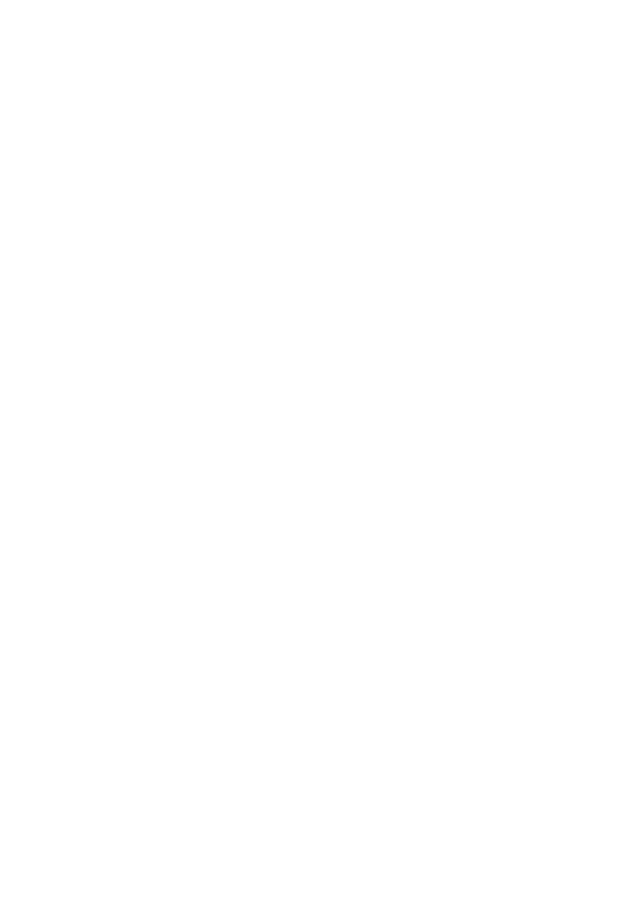
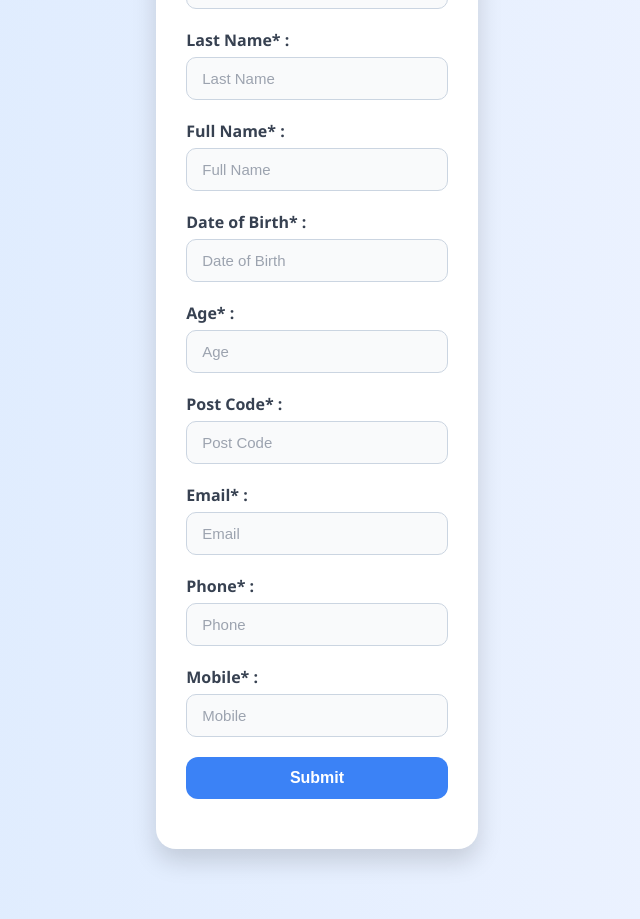
Before and after one commit to amruthamavuri/REACT-Assignment, a React (Create React App) app in the folder user-registration/: page / in a window 1280 px wide. Shown: the part 320-1239 px from the top of the page, without its empty margins (323-963 px from the left). Before the commit the page ends 800 px from the top, so only its background shows below. Built offline with nearby package versions, Linux system fonts and the light colour scheme.

Commit message:
Updated Form

```diff
--- a/user-registration/src/App.js
+++ b/user-registration/src/App.js
@@ -1,5 +1,6 @@
 import React from 'react';
 import { useState } from 'react';
+import './Registration.css'
 
 function Registration()
 {
@@ -56,7 +57,9 @@
 
 return(
 <>
-  <form onSubmit={e => e.preventDefault()}>
+  <form onSubmit={e => {e.preventDefault();
+    alert("Form Submitted Successfully");
+  }}>
 
   <h1>User Registration</h1>
     <div>
@@ -149,6 +152,11 @@
     />
     </div>
 
+    <div>
+  <button type="submit">Submit</button>
+   </div>
+
+
   </form>
 </>
 );
--- /dev/null
+++ b/user-registration/src/Registration.css
@@ -0,0 +1,96 @@
+/* General Page Styling */
+body {
+    font-family: 'Segoe UI', Tahoma, Geneva, Verdana, sans-serif;
+    background: linear-gradient(to right, #dbeafe, #f0f4ff);
+    margin: 0;
+    padding: 0;
+  }
+
+  /* Form Container */
+  form {
+    max-width: 550px;
+    margin: 50px auto;
+    padding: 30px;
+    background: #ffffff;
+    border-radius: 20px;
+    box-shadow: 0 12px 25px rgba(0, 0, 0, 0.15);
+    animation: fadeIn 0.6s ease-in-out;
+  }
+
+  /* Form Heading */
+  h1 {
+    text-align: center;
+    margin-bottom: 30px;
+    color: #1e3a8a;
+    font-size: 28px;
+    letter-spacing: 1px;
+  }
+
+  /* Form Field Container */
+  div {
+    margin-bottom: 20px;
+    display: flex;
+    flex-direction: column;
+  }
+
+  /* Labels */
+  label {
+    font-weight: 600;
+    margin-bottom: 6px;
+    color: #374151;
+  }
+
+  /* Input Fields */
+  input {
+    padding: 12px 15px;
+    font-size: 15px;
+    border: 1px solid #cbd5e1;
+    border-radius: 10px;
+    transition: all 0.3s ease;
+    background-color: #f9fafb;
+  }
+
+  input:focus {
+    border-color: #3b82f6;
+    box-shadow: 0 0 8px rgba(59, 130, 246, 0.3);
+    outline: none;
+  }
+
+  input::placeholder {
+    color: #9ca3af;
+  }
+
+  input[readonly] {
+    background-color: #e2e8f0;
+    color: #4b5563;
+  }
+
+  /* Submit Button Style (optional for later use) */
+  button {
+    padding: 12px;
+    font-size: 16px;
+    background: #3b82f6;
+    color: #fff;
+    border: none;
+    border-radius: 12px;
+    cursor: pointer;
+    font-weight: 600;
+    transition: background 0.3s ease;
+    width: 100%;
+  }
+
+  button:hover {
+    background: #2563eb;
+  }
+
+  /* Simple animation */
+  @keyframes fadeIn {
+    from {
+      opacity: 0;
+      transform: translateY(15px);
+    }
+    to {
+      opacity: 1;
+      transform: translateY(0);
+    }
+  }
```
